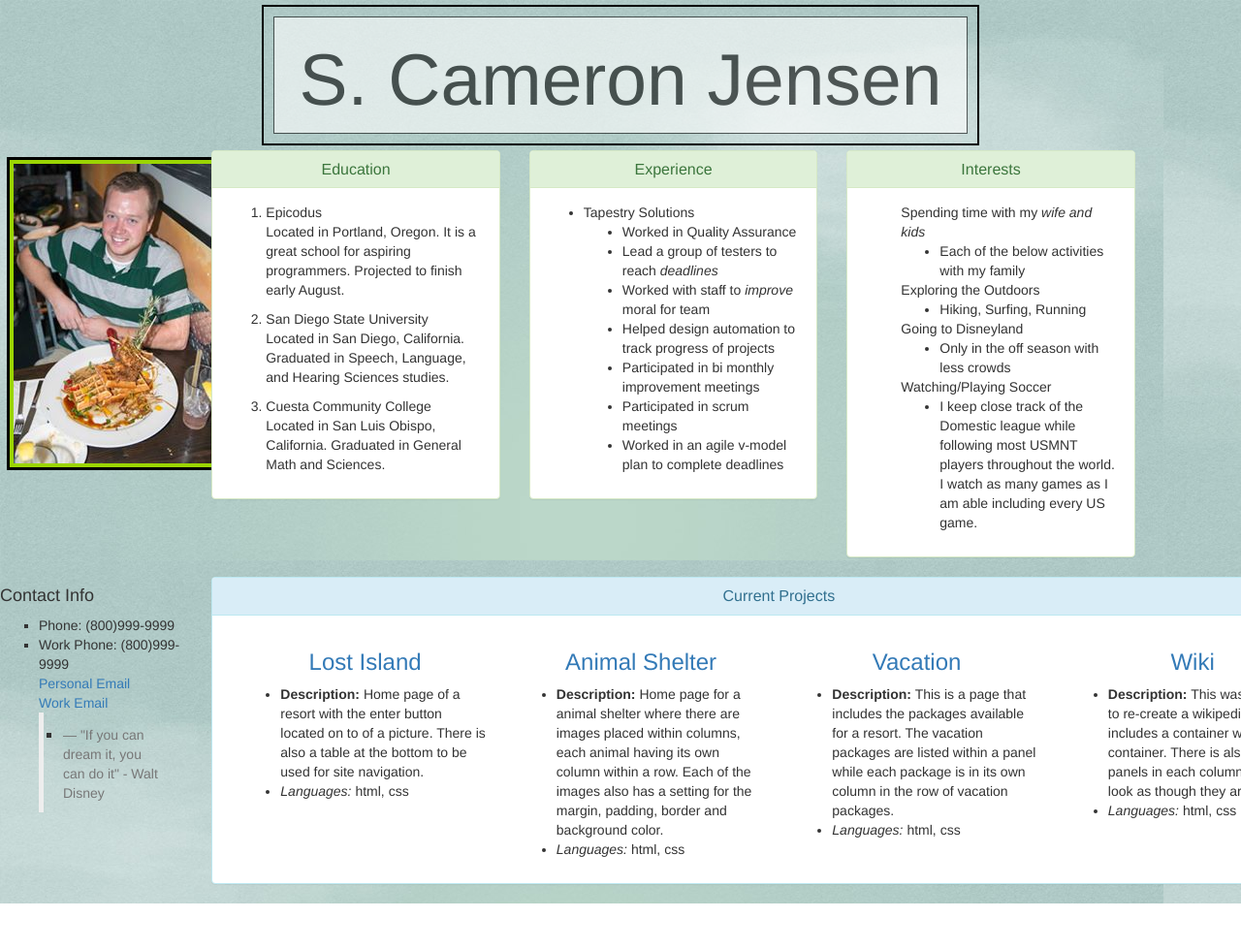
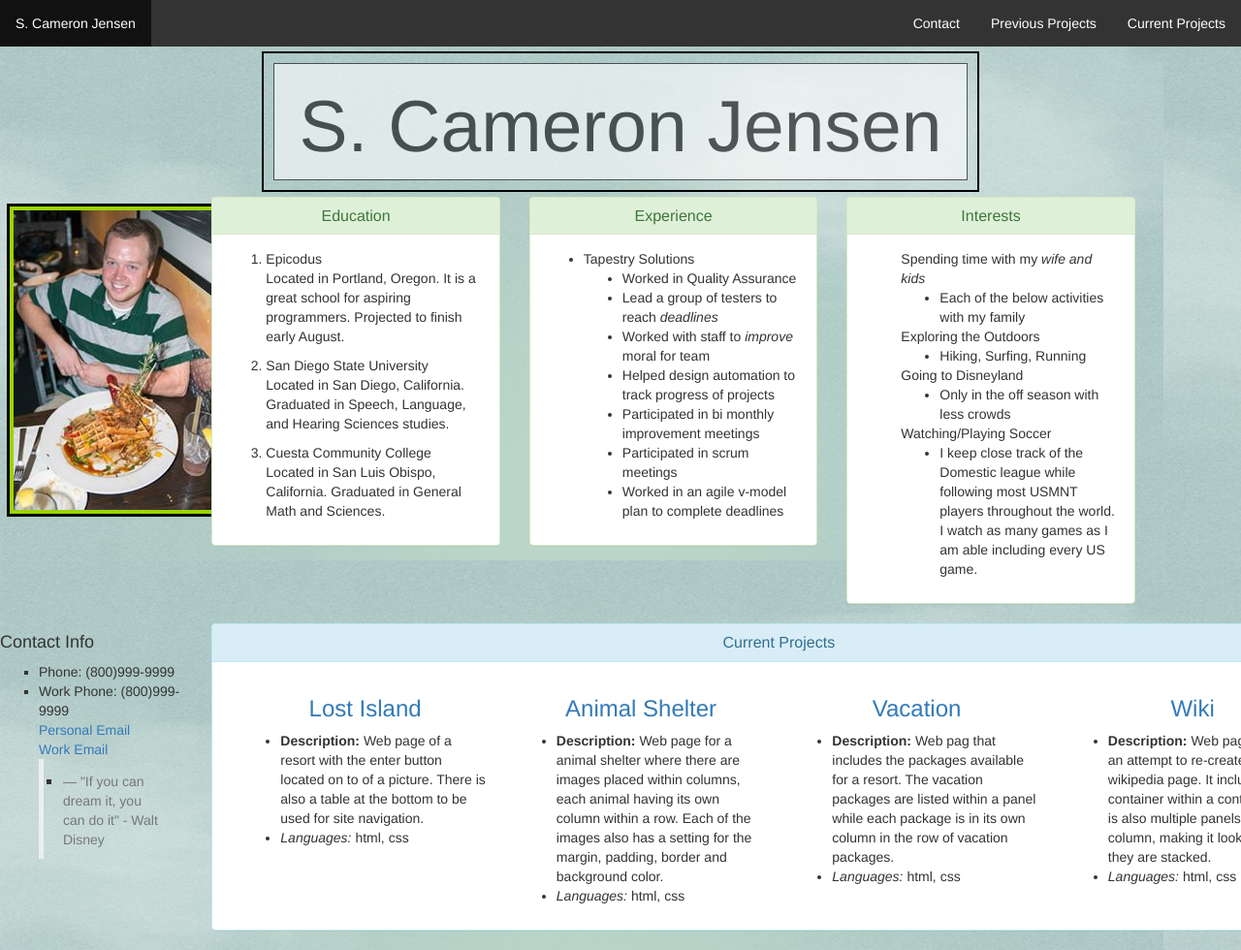
Before and after one commit to seacamjen/project1, a plain HTML site: page index.html in a window 1280 px wide. Shown: the top 980 px of the page at 97% size. Before the commit the page ends 932 px from the top, so only its background shows below. Drawn offline with Linux system fonts and the light colour scheme.

Commit message:
It will include a navigation bar at the top for future directions to other pages. These will be used to further define what is on the index page.

```diff
--- a/css/style.css
+++ b/css/style.css
@@ -56,3 +56,32 @@ ul ul {
 .fifth h3 {
   text-align: center;
 }
+
+.seventh {
+  color: white;
+}
+
+.seventh ul {
+    list-style-type: none;
+    margin: 0;
+    padding: 0;
+    overflow: hidden;
+    background-color: #333;
+}
+
+.seventh li {
+    float: left;
+}
+
+.seventh li a {
+    display: block;
+    color: white;
+    text-align: center;
+    padding: 14px 16px;
+    text-decoration: none;
+}
+
+/* Change the link color to #111 (black) on hover */
+.seventh li a:hover {
+    background-color: #111;
+}
--- a/index.html
+++ b/index.html
@@ -28,6 +28,14 @@
       }
   </style>
   <body>
+    <div class="seventh">
+      <ul>
+        <li><a href="#">S. Cameron Jensen</a></li>
+        <li style="float:right"><a href="#">Current Projects</a></li>
+        <li style="float:right"><a href="#">Previous Projects</a></li>
+        <li style="float:right"><a href="#">Contact</a></li>
+      </ul>
+    </div>
       <div class="container"><!--Container Name Beginning-->
         <div class="row">
           <div class="col-md-2">
@@ -158,28 +166,28 @@
                           <div class="col-md-3">
                             <a href="https://seacamjen.github.io/lost-island"><h3>Lost Island</h3></a>
                             <ul>
-                              <li><strong>Description:</strong> Home page of a resort with the enter button located on to of a picture. There is also a table at the bottom to be used for site navigation.</li>
+                              <li><strong>Description:</strong> Web page of a resort with the enter button located on to of a picture. There is also a table at the bottom to be used for site navigation.</li>
                               <li><em>Languages:</em> html, css</li>
                             </ul>
                           </div>
                           <div class="col-md-3">
                             <a href="https://seacamjen.github.io/animal-shelter"><h3>Animal Shelter</h3></a>
                             <ul>
-                              <li><strong>Description:</strong> Home page for a animal shelter where there are images placed within columns, each animal having its own column within a row. Each of the images also has a setting for the margin, padding, border and background color.</li>
+                              <li><strong>Description:</strong> Web page for a animal shelter where there are images placed within columns, each animal having its own column within a row. Each of the images also has a setting for the margin, padding, border and background color.</li>
                               <li><em>Languages:</em> html, css</li>
                             </ul>
                           </div>
                           <div class="col-md-3">
                             <a href="https://seacamjen.github.io/vacation"><h3>Vacation</h3>
                             <ul></a>
-                              <li><strong>Description:</strong> This is a page that includes the packages available for a resort. The vacation packages are listed within a panel while each package is in its own column in the row of vacation packages.</li>
+                              <li><strong>Description:</strong> Web pag that includes the packages available for a resort. The vacation packages are listed within a panel while each package is in its own column in the row of vacation packages.</li>
                               <li><em>Languages:</em> html, css</li>
                             </ul>
                           </div>
                           <div class="col-md-3">
                             <a href="https://seacamjen.github.io/wiki"><h3>Wiki</h3>
                             <ul></a>
-                              <li><strong>Description:</strong> This was an attempt to re-create a wikipedia page. It includes a container within a container. There is also multiple panels in each column, making it look as though they are stacked.</li>
+                              <li><strong>Description:</strong> Web page that was an attempt to re-create a wikipedia page. It includes a container within a container. There is also multiple panels in each column, making it look as though they are stacked.</li>
                               <li><em>Languages:</em> html, css</li>
                             </ul>
                           </div>
```
